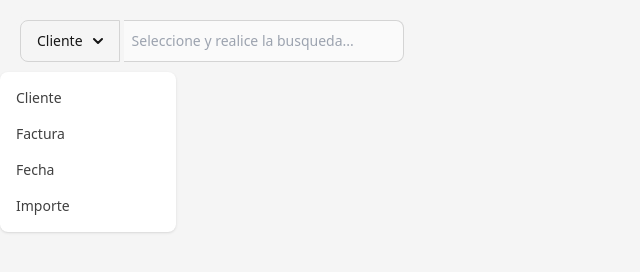
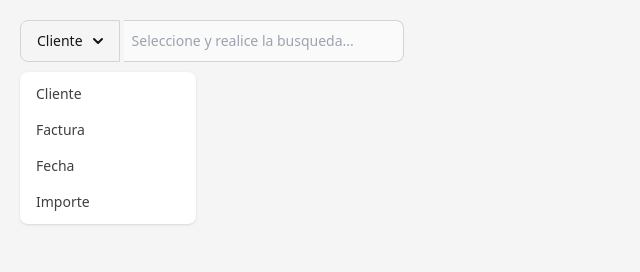
Before and after one commit to tamnora/tamnora, a website built with Vite: page src/index.html in a window 1280 px wide. Both pictures are taken after a click on the button "Cliente". Shown: the whole page, without its empty margins (0-640 px from the left). Built offline with nearby package versions, Linux system fonts and the light colour scheme; no server answers.

Commit message:
revisamos el toggle

```diff
--- a/src/index.html
+++ b/src/index.html
@@ -13,13 +13,13 @@
 
 
       <div id="inputSearch">
-        <div class="flex mb-3 w-full  md:w-96">
+        <div class="relative flex mb-3 w-full  md:w-96">
           <label for="search-dropdown" class="mb-2 text-sm font-medium text-neutral-900 sr-only dark:text-white">Search</label>
           <button id="dropdown-button" data-dropdown-toggle="dropdown" class="flex-shrink-0 z-10 inline-flex items-center py-2.5 px-4 text-sm font-medium text-center text-neutral-900 bg-neutral-100 border border-neutral-300 rounded-l-lg hover:bg-neutral-200 focus:ring-4 focus:outline-none focus:ring-neutral-100 dark:bg-neutral-700 dark:hover:bg-neutral-600 dark:focus:ring-neutral-700 dark:text-white dark:border-neutral-600" type="button" ><span data-value="textSearch"></span> <svg class="w-2.5 h-2.5 ml-2.5" aria-hidden="true" xmlns="http://www.w3.org/2000/svg" fill="none" viewBox="0 0 10 6">
       <path stroke="currentColor" stroke-linecap="round" stroke-linejoin="round" stroke-width="2" d="m1 1 4 4 4-4"/>
     </svg></button>
           <div id="dropdown" class="z-10 hidden bg-white divide-y divide-neutral-100 rounded-lg shadow w-44 dark:bg-neutral-700">
-              <ul class="py-2 text-sm text-neutral-700 dark:text-neutral-200" aria-labelledby="dropdown-button">
+              <ul class="py-1 text-sm text-neutral-700 dark:text-neutral-200" aria-labelledby="dropdown-button">
               <li>
                   <button type="button" data-click="searchSelect,Cliente" class="inline-flex w-full px-4 py-2 hover:bg-neutral-100 dark:hover:bg-neutral-600 dark:hover:text-white">Cliente</button>
               </li>
--- a/src/main.js
+++ b/src/main.js
@@ -182,6 +182,6 @@ listaFactura.setFunction('verfactura', (index, value)=>{
 tmn.select("#dropdown-button").click(()=>{
   let dropdown = document.querySelector('#dropdown');
 
-  dropdown.setAttribute('style', 'position: absolute; inset: 0px auto auto 0px; margin: 0px; transform: translate(0px, 72px);')
+  dropdown.setAttribute('style', 'position: absolute; inset: 0px auto auto 0px; margin: 0px; transform: translate(0px, 52px);')
   dropdown.classList.toggle('hidden')
 })
```
